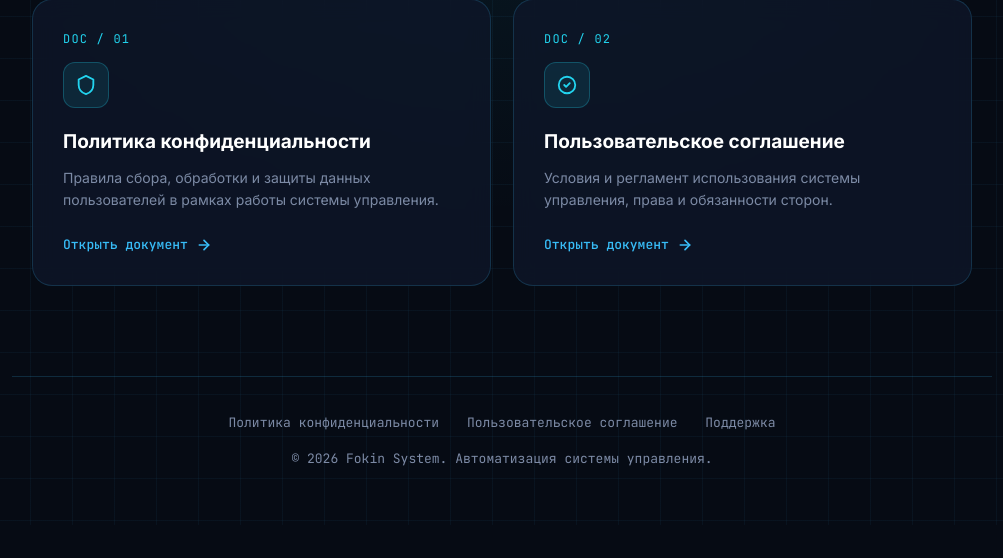
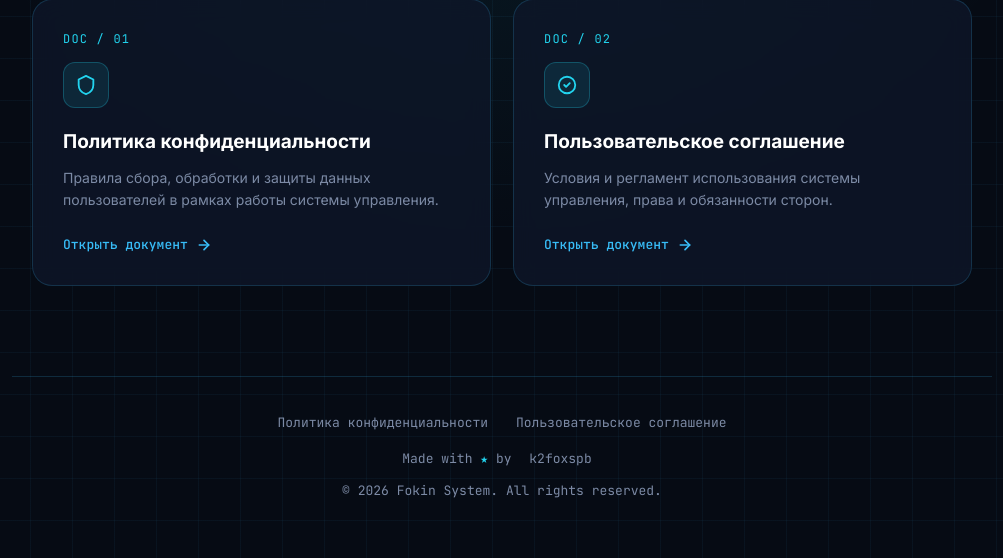
Before and after one commit to k2foxspb/FastAPIProject, a FastAPI app: page / in a window 1280 px wide. Shown: the part 404-962 px from the top of the page, without its empty margins (138-1141 px from the left). Before the commit the page ends 925 px from the top, so only its background shows below. Run offline with FastAPI, Linux system fonts and the light colour scheme; data that the repository does not hold is empty; some libraries are stand-ins or nearby versions.

Commit message:
del bay sell

```diff
--- a/app/templates/index.html
+++ b/app/templates/index.html
@@ -480,9 +480,9 @@
         <nav style="margin-bottom: 16px;">
             <a href="/privacy-policy">Политика конфиденциальности</a>
             <a href="/terms">Пользовательское соглашение</a>
-            <a href="mailto:k2foxspb@mail.ru">Поддержка</a>
         </nav>
-        <p>&copy; 2026 Fokin System. Автоматизация системы управления.</p>
+        <p>Made with <span style="color: var(--accent-color);">&#9733;</span> by <a href="mailto:k2foxspb@mail.ru">k2foxspb</a></p>
+        <p>&copy; 2026 Fokin System. All rights reserved.</p>
     </footer>
 
     <script>
```
